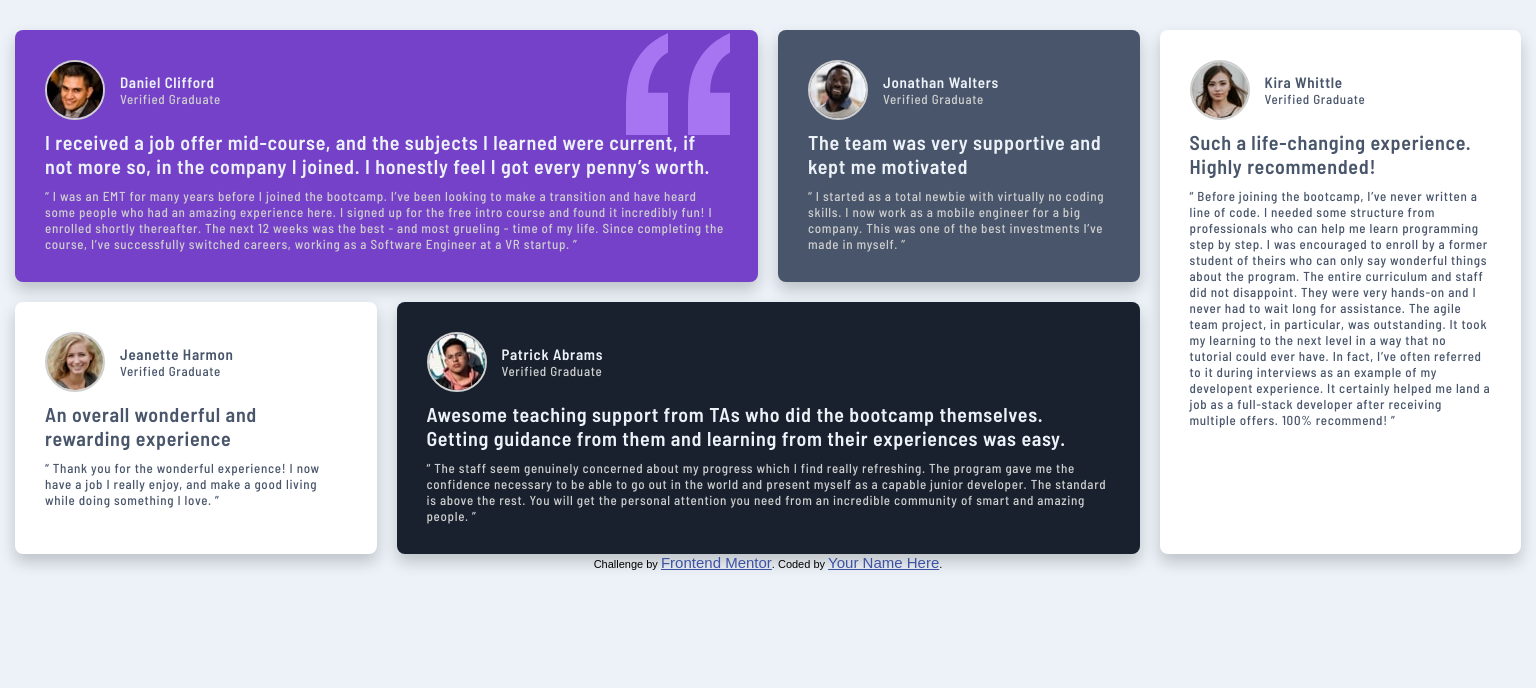
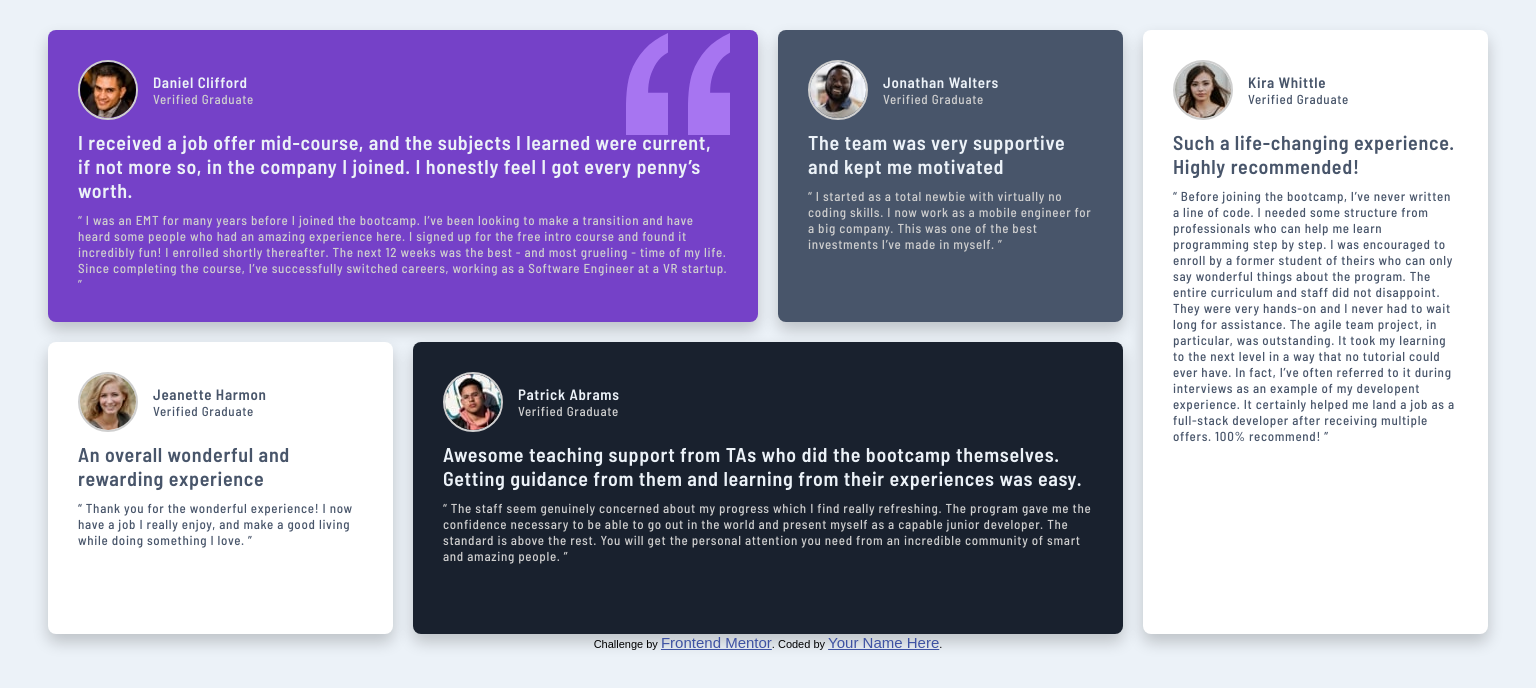
Before and after one commit to aimdexter/testimonials_grid_section, a plain HTML site: page index.html in a window 1536 px wide. Drawn offline with Linux system fonts and the light colour scheme.

Commit message:
Fully responsive

```diff
--- a/style.scss
+++ b/style.scss
@@ -159,10 +159,15 @@ position: relative;
 }
 
 @media (min-width: 1440px) {
+    body{
+        display: grid;
+        justify-content: center;
+    }
     main{
         display: grid;
         grid-template-columns: repeat(4,1fr);
         grid-template-rows: repeat(2,1fr) ;
+        width: 1440px;
     }
     @mixin card {
         width: auto;
```
Also changed, not shown: style.css, 1 other file.
